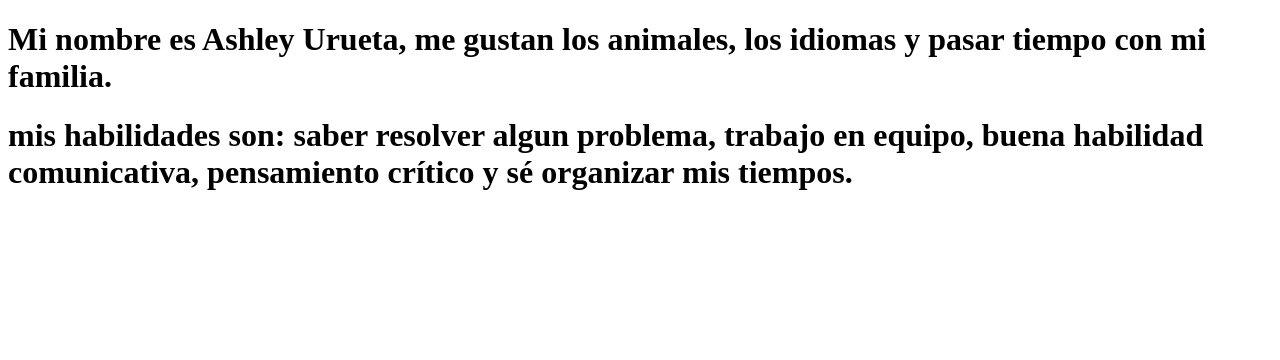
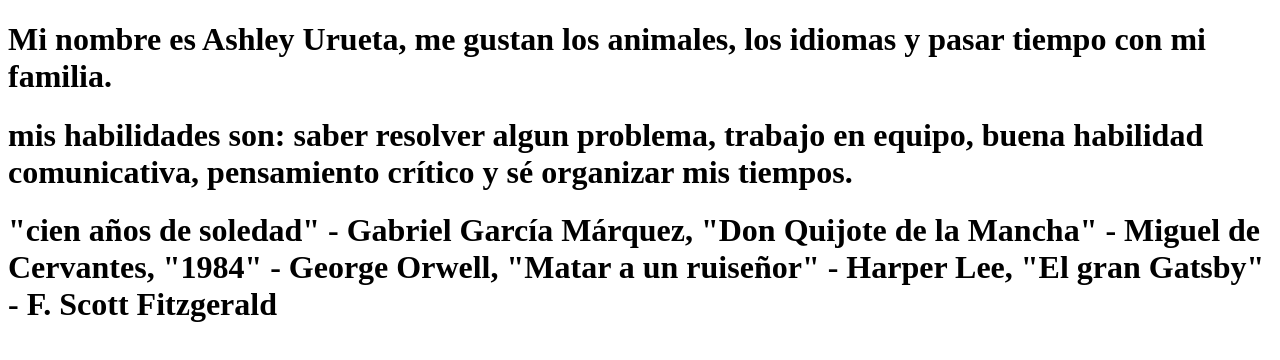
Before and after one commit to ashlem07/portafolio-personal, a plain HTML site: page index.html in a window 1280 px wide. Drawn offline with Linux system fonts and the light colour scheme.

Commit message:
my books

```diff
--- a/index.html
+++ b/index.html
@@ -8,5 +8,6 @@
 <body>
     <h1>Mi nombre es Ashley Urueta, me gustan los animales, los idiomas y pasar tiempo con mi familia.</h1>
     <h1>mis habilidades son: saber resolver algun problema, trabajo en equipo, buena habilidad comunicativa, pensamiento crítico y sé organizar mis tiempos.</h1>
+    <h1>"cien años de soledad" - Gabriel García Márquez, "Don Quijote de la Mancha" - Miguel de Cervantes, "1984" - George Orwell, "Matar a un ruiseñor" - Harper Lee, "El gran Gatsby" - F. Scott Fitzgerald</h1>
 </body>
 </html>
```
